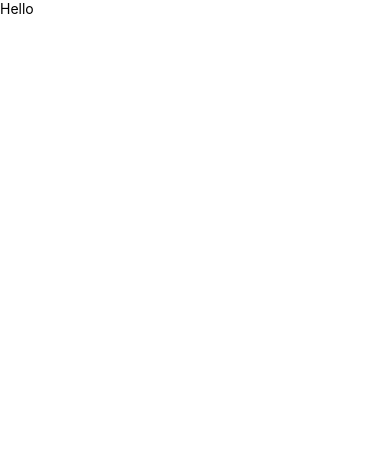
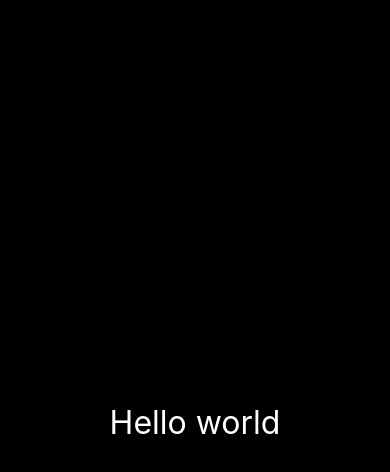
Before and after one commit to RafaelManfrim/igniteteams, a React Native app: screen / in a window 390 px wide. Shown: the top 472 px of the page. Built offline with nearby package versions, Linux system fonts and the light colour scheme.

Commit message:
instalando e testando styled-components

```diff
--- a/package.json
+++ b/package.json
@@ -14,12 +14,15 @@
     "react": "18.0.0",
     "react-dom": "18.0.0",
     "react-native": "0.69.5",
-    "react-native-web": "~0.18.7"
+    "react-native-web": "~0.18.7",
+    "styled-components": "^5.3.5"
   },
   "devDependencies": {
     "@babel/core": "^7.12.9",
     "@types/react": "~18.0.14",
     "@types/react-native": "~0.69.1",
+    "@types/styled-components": "^5.1.26",
+    "@types/styled-components-react-native": "^5.1.3",
     "babel-plugin-module-resolver": "^4.1.0",
     "typescript": "~4.3.5"
   },
--- a/src/screens/Groups/index.tsx
+++ b/src/screens/Groups/index.tsx
@@ -1,9 +1,10 @@
 import { Text, View } from 'react-native';
+import { Container, Title } from './styles';
 
 export function Groups() {
   return (
-    <View>
-      <Text>Hello</Text>
-    </View>
+    <Container>
+      <Title>Hello world</Title>
+    </Container>
   )
 }
--- /dev/null
+++ b/src/screens/Groups/styles.ts
@@ -0,0 +1,13 @@
+import styled from 'styled-components/native'
+
+export const Container = styled.View`
+  flex: 1;
+  background-color: #000;
+  align-items: center;
+  justify-content: center;
+`
+
+export const Title = styled.Text`
+  color: #fff;
+  font-size: 32px;
+`
```
Also changed, not shown: 1 other file (tests, documents, lock files or other folders).
